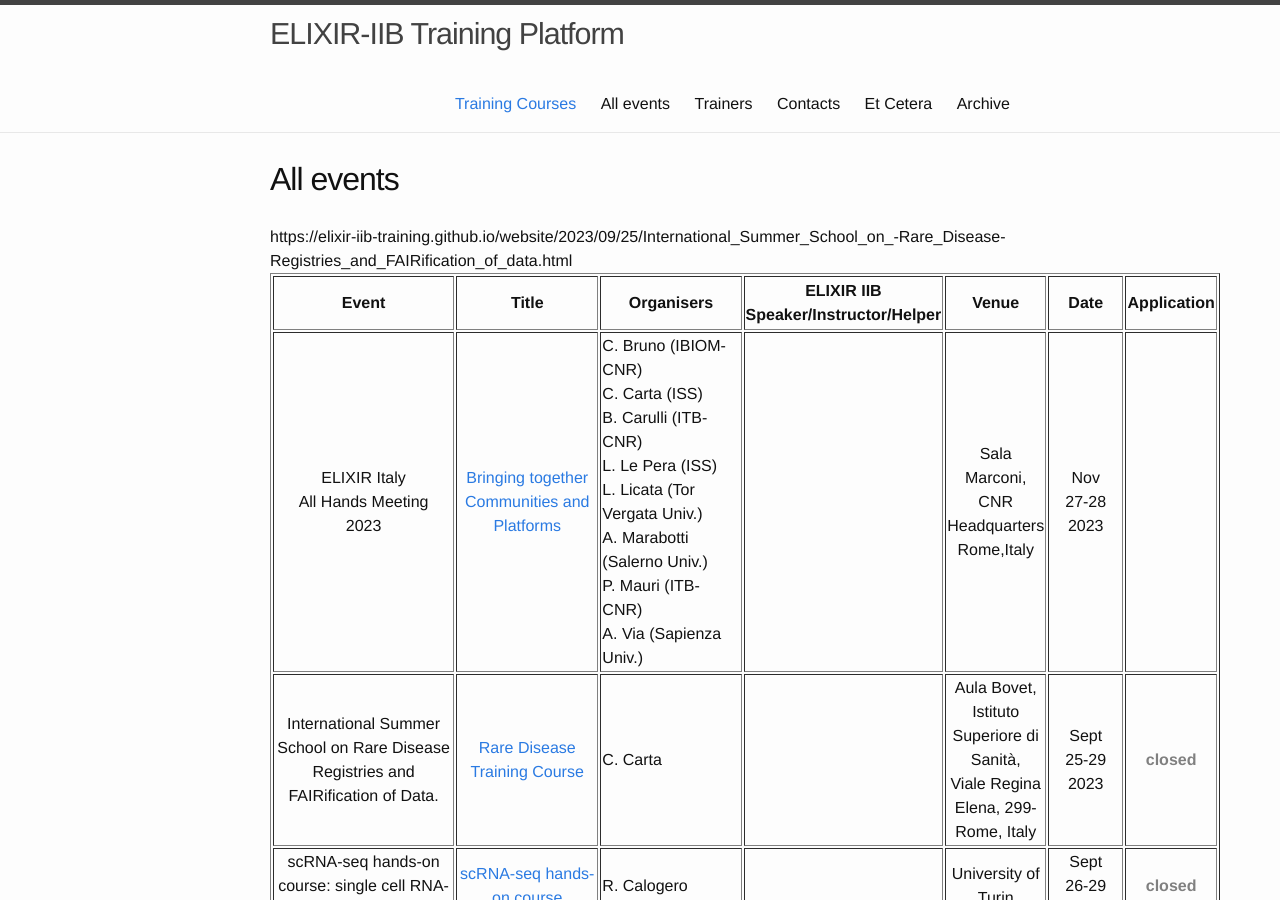
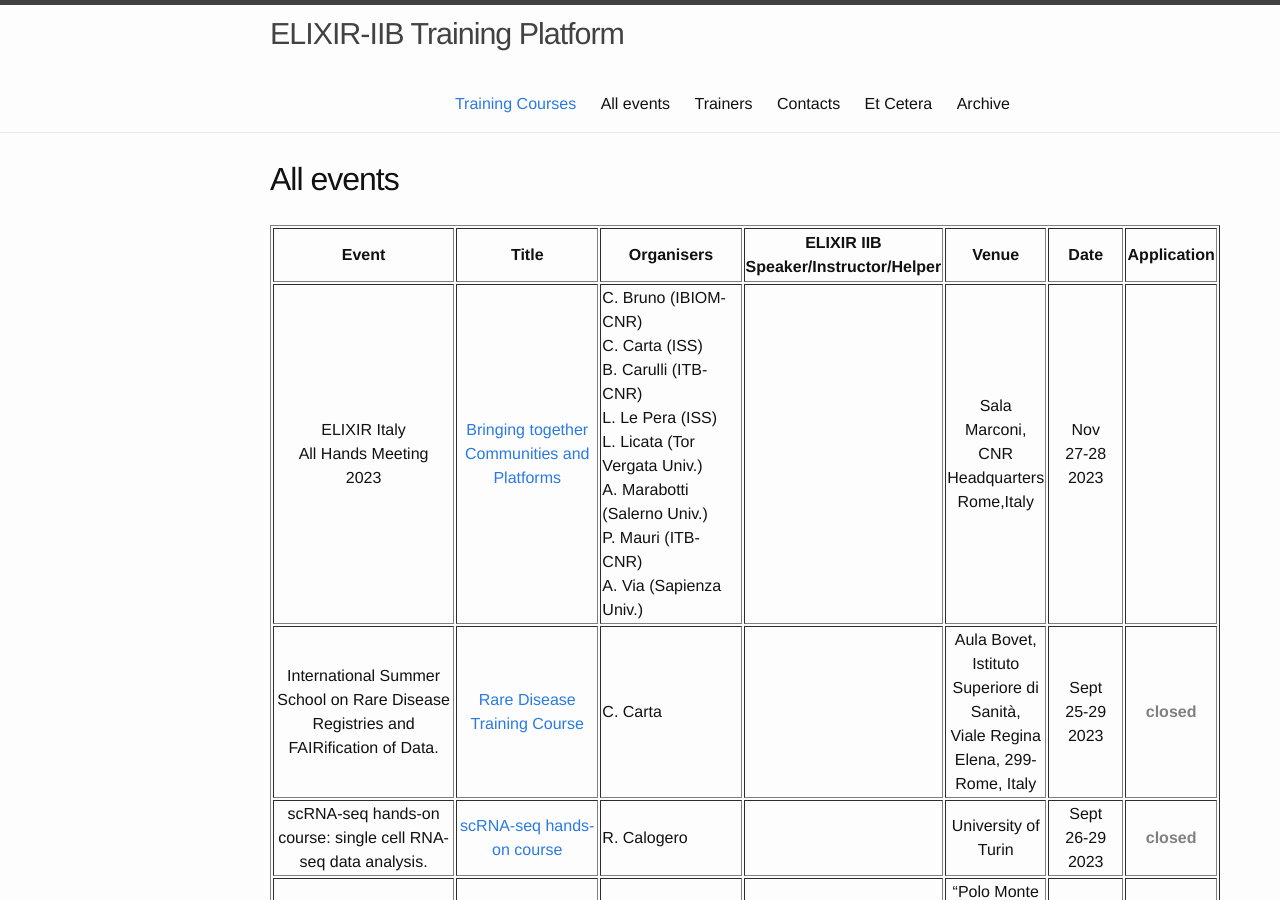
Before and after one commit to ELIXIR-IIB-training/website, a Jekyll site: the page built from _pages/01-all_events.md, in a window 1280 px wide and 900 px high. Built offline with Jekyll 4.4.1, drawn with Linux system fonts in a browser that asks for light colours; part of the change alters nothing that is shown.

Commit message:
Update 01-all_events.md

```diff
--- a/_pages/01-all_events.md
+++ b/_pages/01-all_events.md
@@ -45,7 +45,7 @@ permalink: /all_events/
 </tr>
 
 
-https://elixir-iib-training.github.io/website/2023/09/25/International_Summer_School_on_-Rare_Disease-Registries_and_FAIRification_of_data.html
+
 <tr>
    <td height="50" align="center">Third MaSBiC Symposium, Advanced in Protein Science:<br> Exploring Structure, Function, and Beyond<br></td>
    <td height="50" width="220" align="center"><a href= "https://disvamasbic-symposium.bio-groups.com/">Third MaSBiC Symposium</a></td>
```
